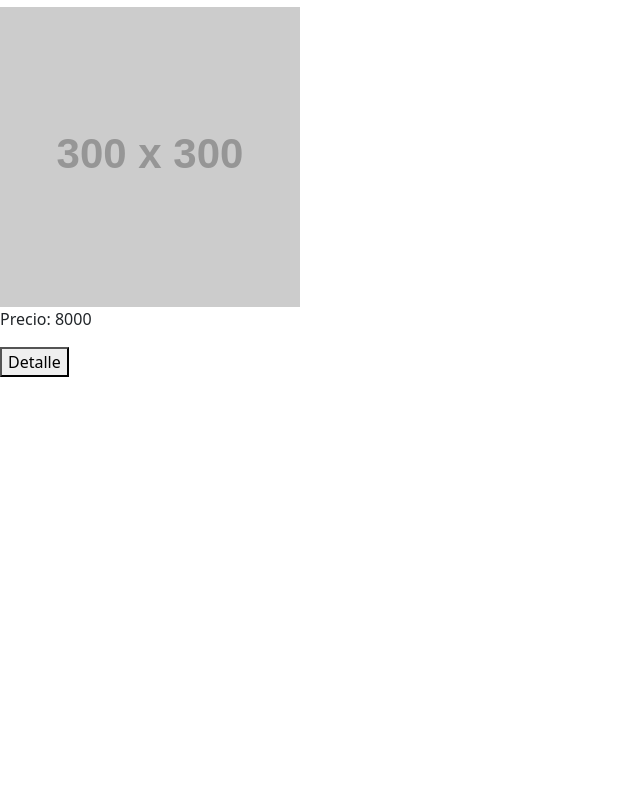
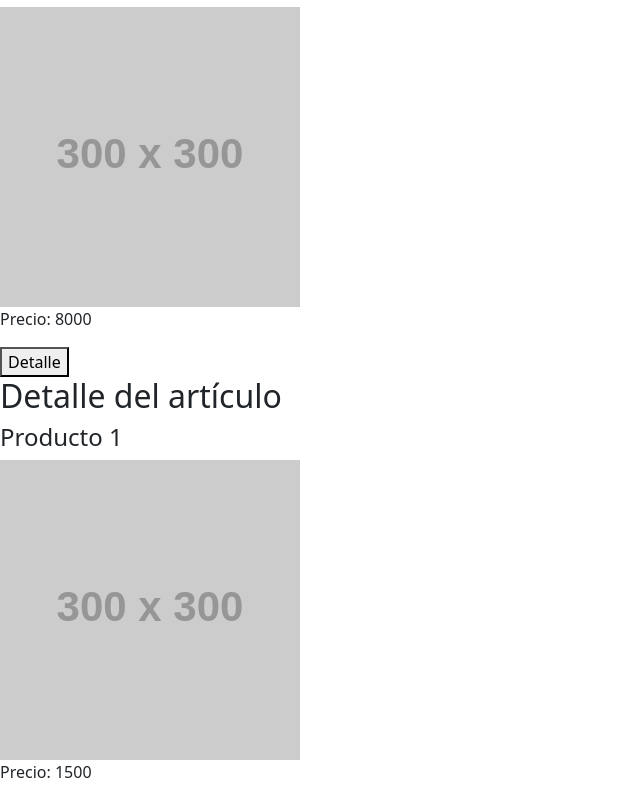
Before and after one commit to pablodiaz03/app-diaz, a React (Create React App) app: page / in a window 1280 px wide. Shown: the part 1354-2154 px from the top of the page, without its empty margins (0-640 px from the left). Before the commit the page ends 1731 px from the top, so only its background shows below. Built offline with nearby package versions, Linux system fonts and the light colour scheme.

Commit message:
Sexto Desafio

```diff
--- a/src/components/App.js
+++ b/src/components/App.js
@@ -1,6 +1,6 @@
 import Navbar from "./Navbar"
 import ItemListContainer from "./ItemListContainer"
-
+import ItemDetailContainer from "./ItemDetailContainer"
 const App = () => {
     const greeting="Bienvenido: Pablo Diaz"
 
@@ -8,6 +8,7 @@ const App = () => {
         <>
             <Navbar/>
             <ItemListContainer/>
+            <ItemDetailContainer/>
         </>
     )
 }
--- /dev/null
+++ b/src/components/ItemDetail.js
@@ -0,0 +1,13 @@
+
+const ItemDetail = ({item}) => {console.log(item)
+  return (
+    <article>
+    <h2>Detalle del artículo</h2>
+    <h4>{item.title}</h4>
+    <img src="https://via.placeholder.com/300x300" alt="card"></img>
+    <p>Precio: {item.precio}</p>
+  </article>
+  )
+}
+
+export default ItemDetail
--- /dev/null
+++ b/src/components/ItemDetailContainer.js
@@ -0,0 +1,42 @@
+import { useEffect, useState } from "react"
+import ItemDetail from "./ItemDetail"
+
+const BD = [
+    {id: 1, title: "Producto 1", precio: 1500, pictureUrl: ""},
+    {id: 2, title: "Producto 2", precio: 2500, pictureUrl: ""},
+    {id: 3, title: "Producto 3", precio: 3500, pictureUrl: ""},
+    {id: 4, title: "Producto 4", precio: 8000, pictureUrl: ""}
+  ]
+
+const ItemDetailContainer = () => {
+    const [cargando, setCargando] = useState(true)
+    const [productos, setProductos] = useState([])
+
+    useEffect(() => {
+        const promesa = new Promise((res) => {
+            setTimeout(() => {
+              res(BD)
+            },2000)
+        })
+
+        promesa
+        .then((res) => {
+            setCargando(false)
+            setProductos(res)
+        })
+      },[])
+
+    if(cargando){
+        return (
+            <p>Cargando...</p>
+        )
+    }
+    else{
+        return(
+            <ItemDetail item={productos[0]}/>
+        )
+
+    }
+}
+
+export default ItemDetailContainer
```
